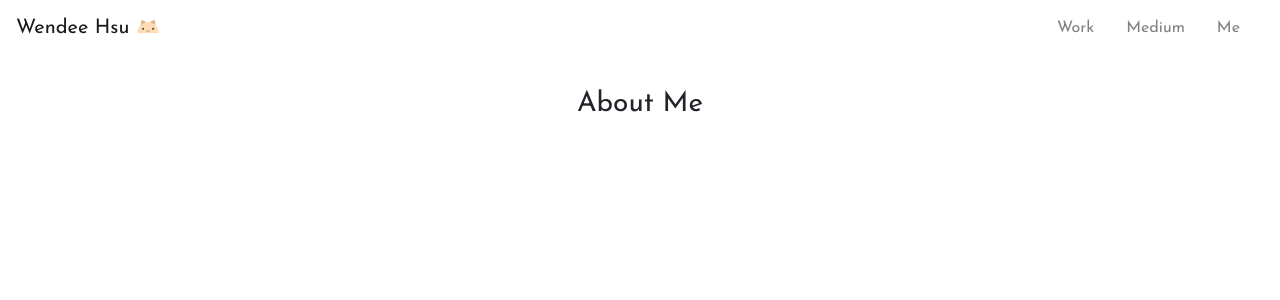
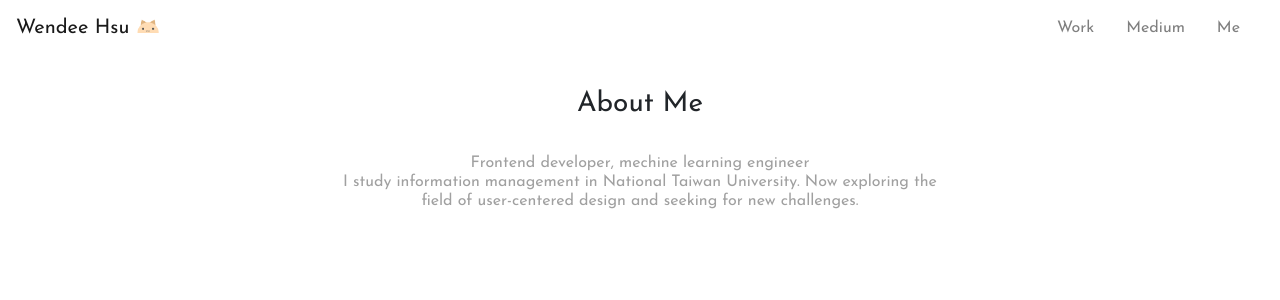
Before and after one commit to wendeehsu/wendeehsu.github.io, a React (Create React App) app: page /Me in a window 1280 px wide. Shown: the top 300 px of the page. Built offline with nearby package versions, Linux system fonts and the light colour scheme.

Commit message:
add self-description

```diff
--- a/src/components/Me.js
+++ b/src/components/Me.js
@@ -7,6 +7,13 @@ export default class Me extends Component {
                 <h3 className="title">
                     About Me
                 </h3>
+                <div className="row justify-content-center">
+                    <h6 className="gray-text col-6 center-text">
+                        Frontend developer, mechine learning engineer<br/>
+                        I study information management in National Taiwan University.
+                        Now exploring the field of user-centered design and seeking for new challenges.
+                    </h6>
+                </div>
             </div>
         )
     }
--- a/src/components/Work.js
+++ b/src/components/Work.js
@@ -6,7 +6,7 @@ class Work extends Component {
     render() {
         const project1 = new Project(
             "Redesign Website of Bureau of Labor Insurance",
-            "UX Researcher",
+            "UX Researcher, UI Designer",
             "PDIS",
             "/images/project1-cover.png",
             ""
--- a/src/css/App.css
+++ b/src/css/App.css
@@ -53,3 +53,7 @@
 .gray-text {
   color: #A0A0A0;
 }
+
+.center-text {
+  text-align: center;
+}
```
